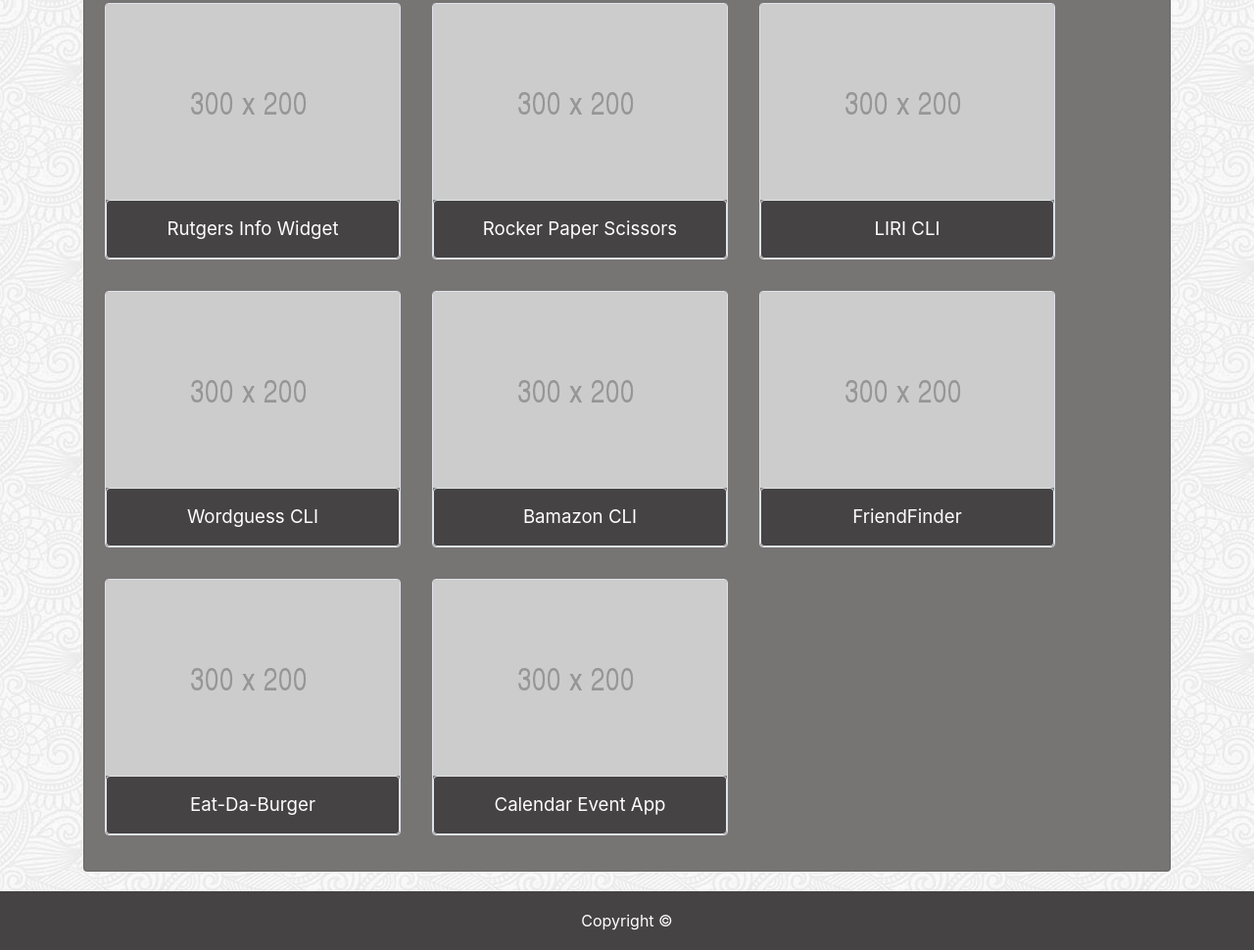
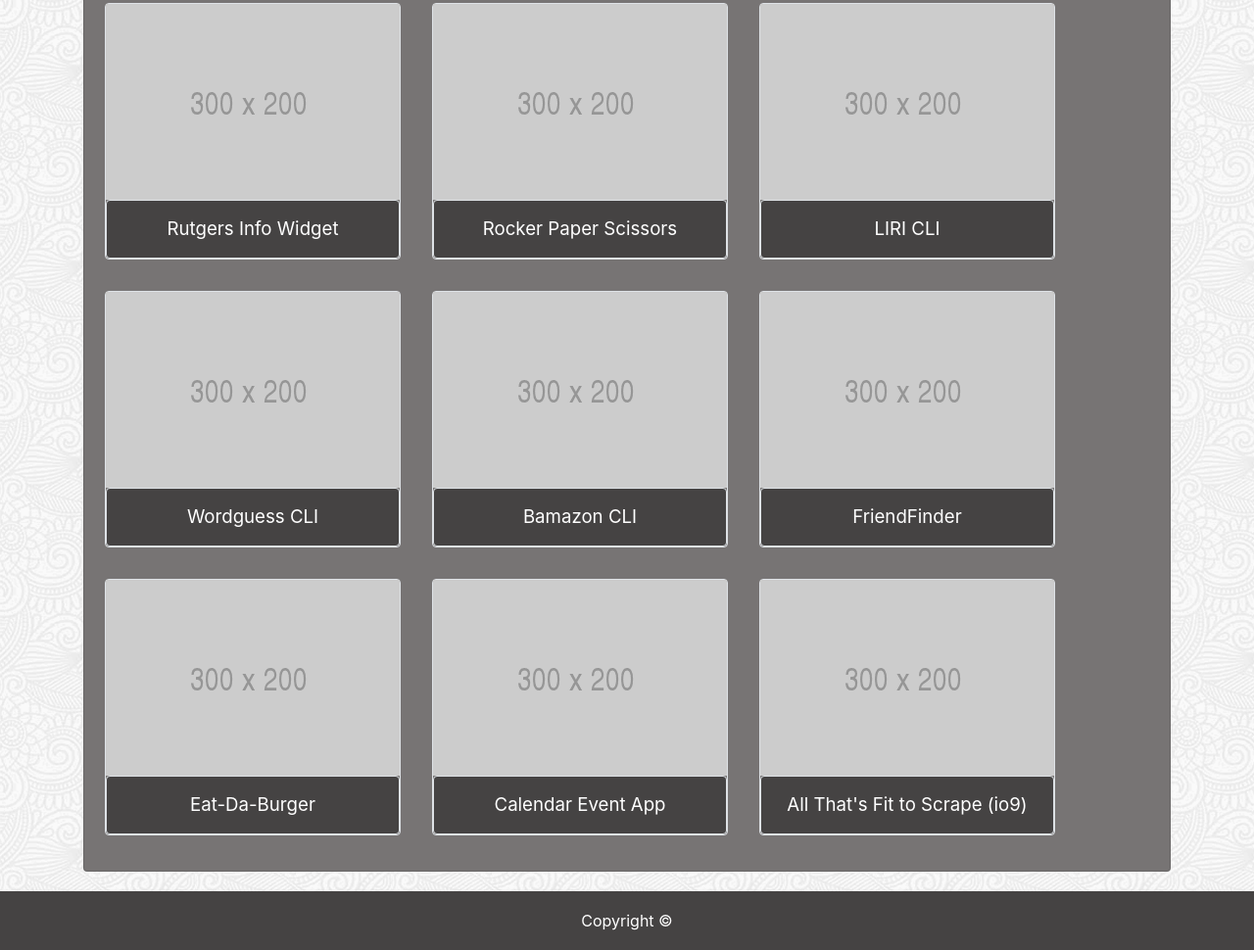
Before and after one commit to esalvatier/Bootstrap-Portfolio, a plain HTML site: page portfolio.html in a window 1280 px wide. Shown: the part 562-1532 px from the top of the page at 98% size. Drawn offline with nearby package versions, Linux system fonts and the light colour scheme.

Commit message:
homework 14 add

```diff
--- a/portfolio.html
+++ b/portfolio.html
@@ -96,6 +96,10 @@
                   <img src="assets/images/300x200.png" class="img-fluid" alt="Bamazon CLI">
                   <div class="label border rounded">Calendar Event App</div>
                 </a>
+                <a class="img-container border rounded" href="https://mes-mongoose-scraper.herokuapp.com/">
+                  <img src="assets/images/300x200.png" class="img-fluid" alt="Bamazon CLI">
+                  <div class="label border rounded">All That's Fit to Scrape (io9)</div>
+                </a>
               </div>
             </div>
           </div>
```
